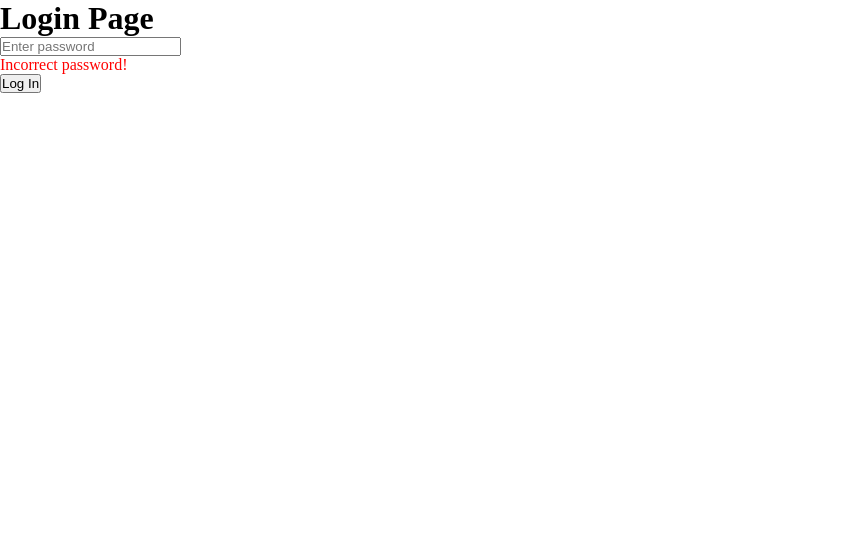
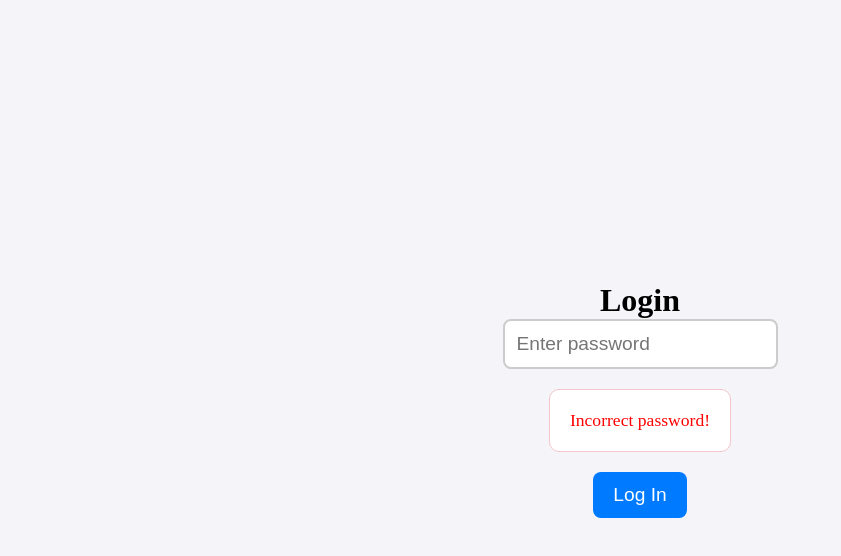
Before and after one commit to puftare/ricky, a React (Create React App) app: page /login in a window 1280 px wide. Both pictures are taken after a click on the button "Log In". Shown: the top 556 px of the page, without its empty margins (0-841 px from the left). Built offline with nearby package versions, Linux system fonts and the light colour scheme.

Commit message:
fixed login page style and dashboard page style

```diff
--- a/src/App.css
+++ b/src/App.css
@@ -234,3 +234,86 @@ a {
   color: #666;
   margin: 5px 0;
 }
+
+/* Make the entire page take up full height and center everything */
+.login-page {
+  display: flex;
+  flex-direction: column;
+  justify-content: center;
+  align-items: center;
+  height: 100vh; /* Full screen height */
+  background-color: #f4f4f9; /* Light background color */
+  padding: 20px;
+  text-align: center;
+}
+
+.input-container {
+  margin-bottom: 20px;
+}
+
+input {
+  padding: 12px;
+  font-size: 1.2em;
+  border: 2px solid #ccc;
+  border-radius: 8px;
+  width: 100%;
+  max-width: 300px;
+  box-sizing: border-box;
+}
+
+input:focus {
+  border-color: #007bff;
+  outline: none;
+}
+
+.error-message {
+  color: red;
+  font-size: 1.1em;
+  margin-bottom: 20px;
+}
+
+button.login-btn {
+  padding: 12px 20px;
+  font-size: 1.2em;
+  background-color: #007bff;
+  color: white;
+  border: none;
+  border-radius: 8px;
+  cursor: pointer;
+  transition: background 0.3s ease;
+}
+
+button.login-btn:hover {
+  background-color: #0056b3;
+}
+
+/* Center everything on the page */
+.dashboard-page {
+  display: flex;
+  flex-direction: column;
+  justify-content: center;
+  align-items: center;
+  height: 100vh; /* Full screen height */
+  background-color: #f4f4f9; /* Light background color */
+  padding: 20px;
+  text-align: center;
+}
+
+button.logout {
+  padding: 12px 20px;
+  font-size: 1.2em;
+  background-color: #007bff;
+  color: white;
+  border: none;
+  border-radius: 8px;
+  cursor: pointer;
+  transition: background 0.3s ease;
+}
+
+button.logout:hover {
+  background-color: #0056b3;
+}
+
+button.logout:focus {
+  outline: none;
+}
--- a/src/pages/DashboardPage/DashboardPage.jsx
+++ b/src/pages/DashboardPage/DashboardPage.jsx
@@ -5,14 +5,20 @@ const DashboardPage = () => {
   const { isAuthenticated, logout } = useAuth(); // Accessing authentication status
 
   if (!isAuthenticated) {
-    return <div>You are not logged in.</div>;
+    return (
+      <div className="dashboard-page">
+        <p>You are not logged in.</p>
+      </div>
+    );
   }
 
   return (
-    <div>
+    <div className="dashboard-page">
       <h1>Dashboard</h1>
       <p>Welcome to your dashboard!</p>
-      <button onClick={logout}>Log Out</button>{" "}
+      <button onClick={logout} className="logout">
+        Log Out
+      </button>
     </div>
   );
 };
--- a/src/pages/LoginPage/LoginPage.jsx
+++ b/src/pages/LoginPage/LoginPage.jsx
@@ -21,9 +21,9 @@ const LoginPage = () => {
   };
 
   return (
-    <div>
-      <h1>Login Page</h1>
-      <div>
+    <div className="login-page">
+      <h1>Login</h1>
+      <div className="input-container">
         <input
           type="password"
           value={password}
@@ -31,9 +31,11 @@ const LoginPage = () => {
           placeholder="Enter password"
         />
       </div>
-      {error && <p style={{ color: "red" }}>{error}</p>}{" "}
+      {error && <p className="error-message">{error}</p>}{" "}
       {/* Show error message */}
-      <button onClick={handleLogin}>Log In</button>
+      <button className="login-btn" onClick={handleLogin}>
+        Log In
+      </button>
     </div>
   );
 };
```
